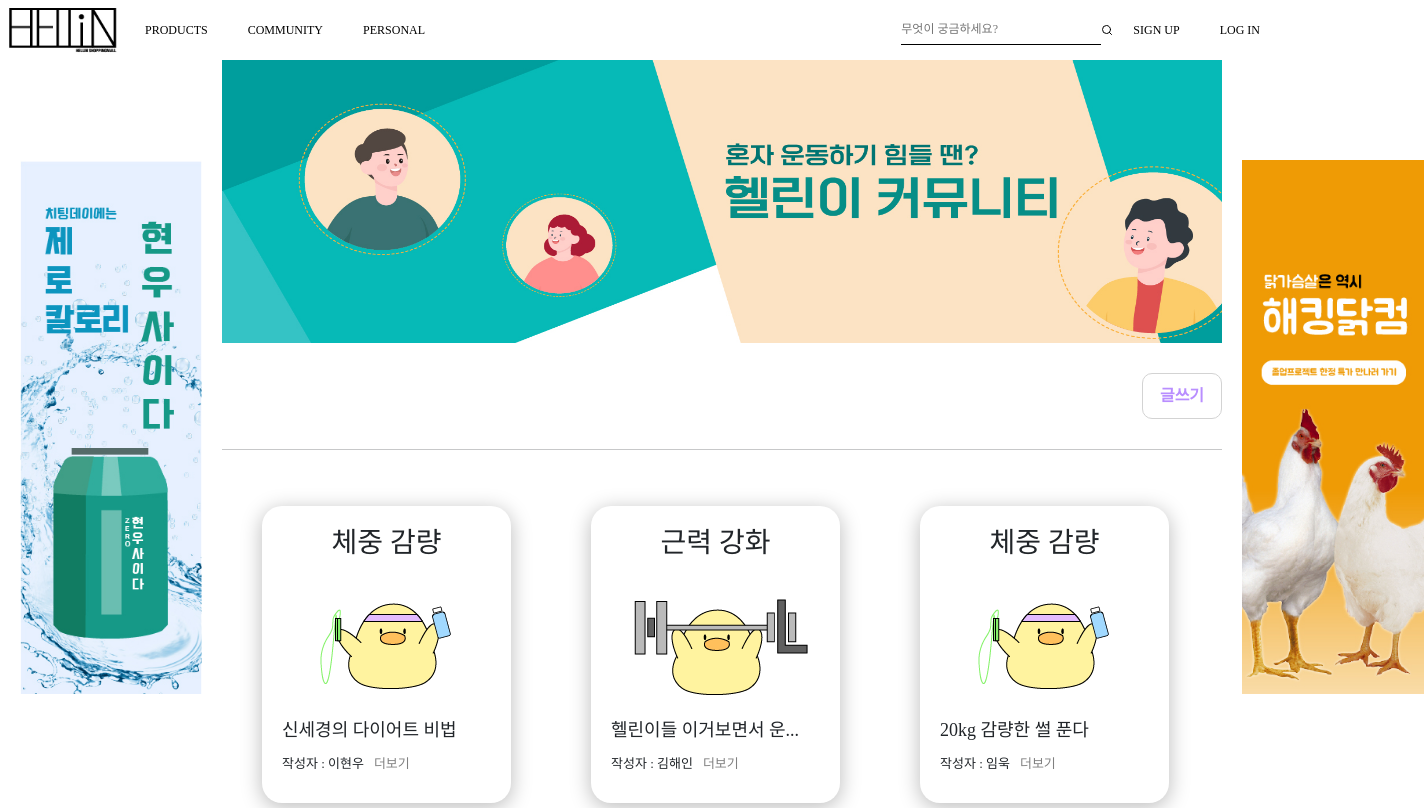
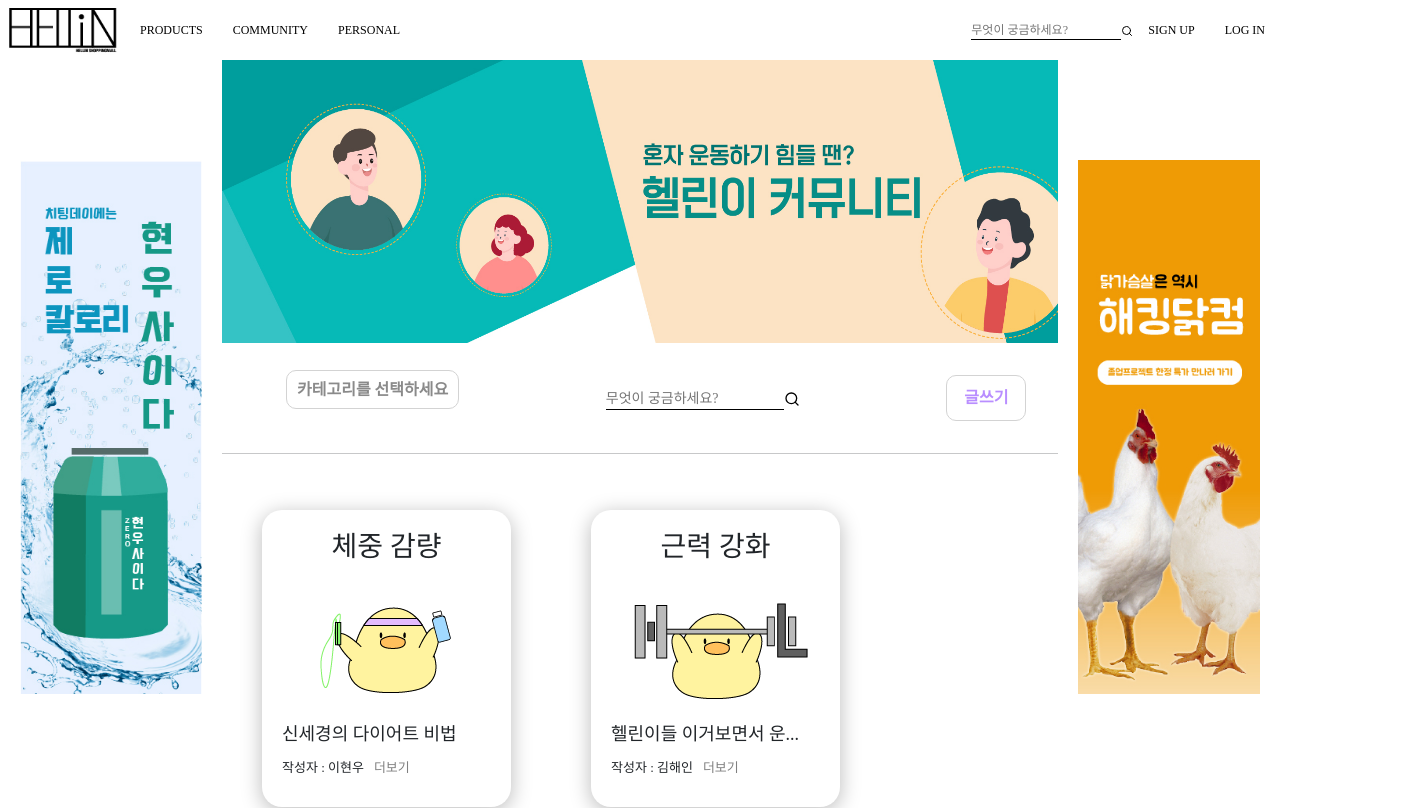
Before and after one commit to sea-water/graduation-project, a React (Create React App) app in the folder client/: page /Community in a window 1280 px wide. Shown: the top 808 px of the page, 1424 px wide, since content can reach past the window. Built offline with nearby package versions, Linux system fonts and the light colour scheme; a web font is replaced by a local one.

Commit message:
전체적으로 수정

```diff
--- a/client/src/Community/Cmain.css
+++ b/client/src/Community/Cmain.css
@@ -4,7 +4,7 @@
 }
 
 .ad_4 {
-  width: 1000px;
+  width: 100%;
   height: 283px;
 }
 
@@ -18,9 +18,7 @@
 .btn_write {
   color: #b98eff;
   font-weight: bolder;
-  margin: 30px 0px;
   padding: 10px 0px;
-  float: right;
   width: 80px;
   border: 1px solid lightgray;
   border-radius: 10px;
@@ -32,11 +30,17 @@
   border: none;
 }
 
-hr {
+.search_post_input {
   border: none;
-  width: 100%;
-  height: 1px;
-  border: 1px solid #6a6a6a;
+  border-bottom: 1px solid black;
+  font-size: 14px;
+}
+
+.search_container {
+  display: flex; /* 플렉스 디스플레이 설정 */
+  justify-content: space-between; /* 아이템들을 가로 방향으로 가운데 정렬 */
+  align-items: center; /* 아이템들을 세로 방향으로 가운데 정렬 */
+  margin: 2rem;
 }
 
 .crud_map {
@@ -48,7 +52,7 @@ hr {
   flex-shrink: 0;
 }
 
-/* 하위 내용은 페이지 이동에 관한 css code */
+/* 페이지 이동 버튼 */
 .pagination-box {
   display: flex;
   justify-content: center;
@@ -59,3 +63,47 @@ hr {
   color: #b98eff;
   padding: 20px;
 }
+
+/*  dropdown 메뉴 */
+ul {
+  list-style: none;
+}
+
+li {
+  position: relative;
+}
+
+.option_title {
+  text-decoration: none;
+  color: #8a8a8a;
+  font-weight: bolder;
+  padding: 10px;
+  border: 1px solid lightgray;
+  border-radius: 10px;
+}
+
+.option_parent:hover {
+  background-color: #ccd7ff;
+  border-radius: 0;
+}
+
+li:hover .options_container {
+  display: block;
+}
+
+.options_container {
+  display: none;
+  position: absolute;
+  padding: 0;
+  width: 100%;
+  background-color: white;
+  text-decoration: none;
+  color: #8a8a8a;
+  box-shadow: 5px 5px 20px lightgray;
+}
+
+.options_container a {
+  text-decoration: none;
+  color: #8a8a8a;
+  padding: 10px;
+}
--- a/client/src/Community/Cmain.js
+++ b/client/src/Community/Cmain.js
@@ -1,11 +1,10 @@
-import { React } from "react";
+import { React, useState } from "react";
 import logo_one from "../img/logo_one.png";
 import logo_two from "../img/logo_two.png";
 import logo_three from "../img/logo_three.png";
 import "./Cmain.css";
 import Cbest from "./Cbest";
 import Cmain_map from "./Cmain_map";
-import { Link, Route, Routes } from "react-router-dom";
 import ad_left from "../img/ad_left.jpeg";
 import ad_right from "../img/ad_right.jpeg";
 import ad_4 from "../img/ad_4.jpg";
@@ -19,8 +18,6 @@ function Cmain() {
     ["식단 조절", "당뇨 환자의 식단 꿀팁", "권해수", logo_one],
     ["체중 감량", "20kg 감량한 썰 푼다", "임욱", logo_two],
     ["근력 강화", "헬린이들 이거보면서 운동하세요", "김해인", logo_three],
-    // ["식단 조절", "당뇨 환자의 식단 꿀팁", "권해수", logo_one],
-    // ["근력강화", "헬린이들 이거보면서 운동하세요", "김해인", logo_three],
   ];
 
   const nameList = names.map((v) => (
@@ -33,15 +30,38 @@ function Cmain() {
         <img className="ad_left" src={ad_left} alt="ad_left" />
         <div className="community_contents">
           <img className="ad_4" src={ad_4} alt="ad_4" />
-          {/* 예비 검색창 */}
-          {/* <span className="searchForm">
-            <input className="inputForm" placeholder="무엇이 궁금하세요?" />
-            <button className="searchBtn">
-              <FiSearch />
-            </button>
-          </span> */}
-          {/* 예비 검색창 끝 */}
-          <button className="btn_write">글쓰기</button>
+          {/* 검색창 */}
+          <div className="search_container">
+            <ul>
+              <li>
+                <a className="option_title" href="/#">
+                  카테고리를 선택하세요
+                </a>
+                <ul className="options_container">
+                  <li className="option_parent">
+                    <a className="option">근력강화</a>
+                  </li>
+                  <li className="option_parent">
+                    <a className="option">식단조절</a>
+                  </li>
+                  <li className="option_parent">
+                    <a className="option">체중감량</a>
+                  </li>
+                </ul>
+              </li>
+            </ul>
+            <div>
+              <input
+                className="search_post_input"
+                placeholder="무엇이 궁금하세요?"
+              />
+              <button>
+                <FiSearch />
+              </button>
+            </div>
+            <button className="btn_write">글쓰기</button>
+          </div>
+          {/* 검색창 끝 */}
           <hr />
           <div className="crud_main">
             <div className="crud_map">{nameList}</div>
--- a/client/src/Community/Community.css
+++ /dev/null
@@ -1,17 +0,0 @@
-.banner {
-  width: 100%;
-  height: 60px;
-  display: flex;
-  align-items: center;
-  justify-content: space-between;
-  padding: 0;
-  margin: 0;
-}
-
-.inputForm {
-  background-color: white;
-  height: 30px;
-  width: 200px;
-  border: none;
-  border-bottom: 1px solid #000;
-}
--- a/client/src/Community/Community.js
+++ b/client/src/Community/Community.js
@@ -1,5 +1,4 @@
 import React from "react";
-import "./Community.css";
 import { Route, Routes } from "react-router-dom";
 import Cmain from "./Cmain";
 import Cbest from "./Cbest";
--- a/client/src/Header.css
+++ b/client/src/Header.css
@@ -1,19 +1,13 @@
-.top_banner {
-  background-color: white;
-}
-
 .banner {
   display: flex;
   justify-content: space-between;
-  position: sticky;
-  top: 0;
   z-index: 100;
   align-items: center;
   background-color: white;
 }
 
 .bannerBtn {
-  padding: 20px;
+  padding: 15px;
   display: flex;
   flex-wrap: wrap;
   flex-direction: column;
@@ -23,3 +17,10 @@
 .banner_btnItems {
   font-size: 12px;
 }
+
+.inputForm {
+  background-color: white;
+  width: 150px;
+  border: none;
+  border-bottom: 1px solid #000;
+}
--- a/client/src/Header.js
+++ b/client/src/Header.js
@@ -19,7 +19,7 @@ export default function Header() {
   ];
 
   return (
-    <div>
+    <div className="top-banner">
       <span className="banner">
         <Link to="/">
           <div>
@@ -39,12 +39,12 @@ export default function Header() {
             ))}
           </div>
           <div className="right-buttons">
-            <span className="searchForm">
+            <div className="searchForm">
               <input className="inputForm" placeholder="무엇이 궁금하세요?" />
               <button className="searchBtn">
                 <FiSearch />
               </button>
-            </span>
+            </div>
             {isLoggedIn ? (
               <button>LOG OUT</button>
             ) : (
```
Also changed, not shown: client/src/Community/Category.js (added, +12 -0 lines).
